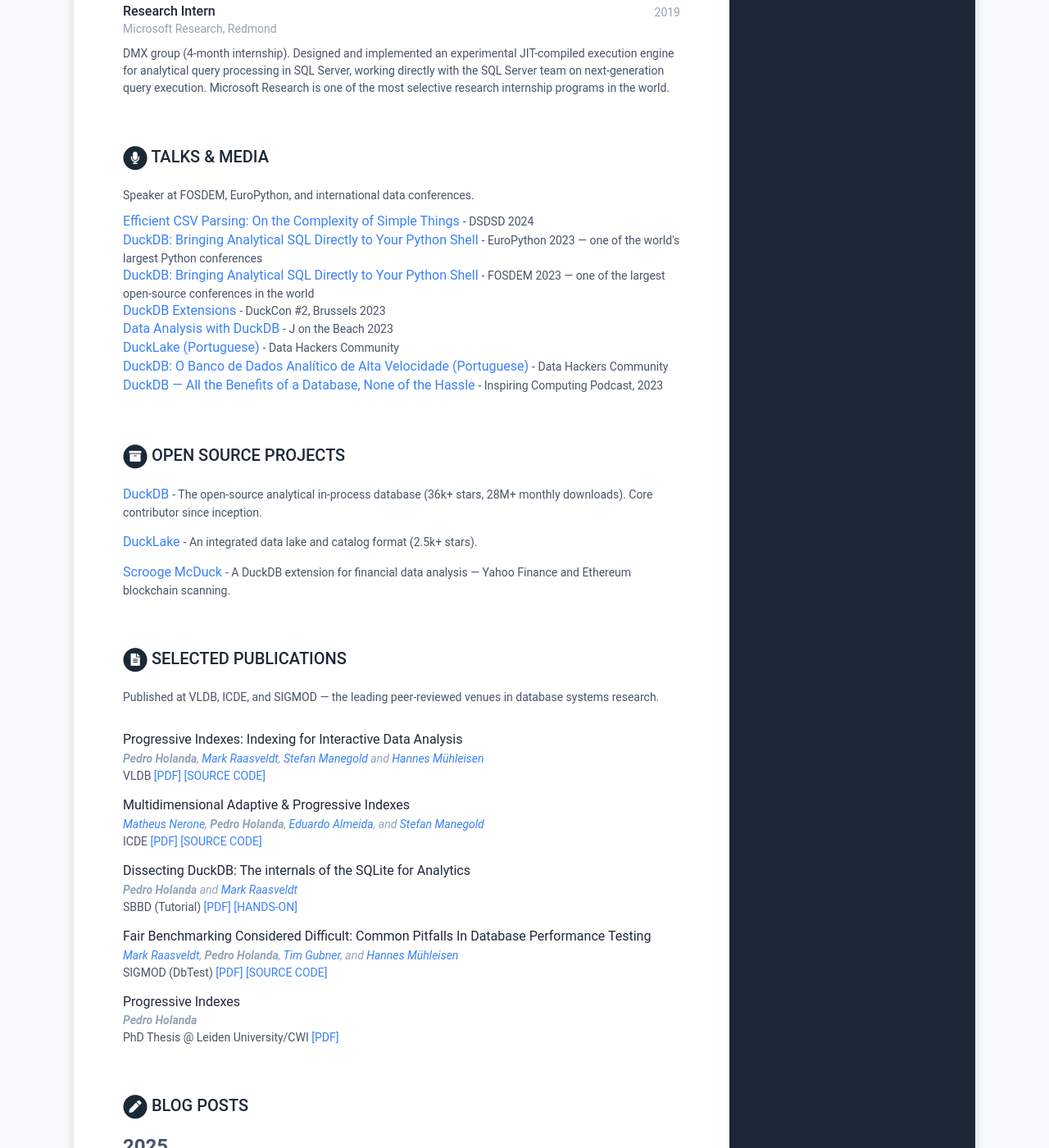
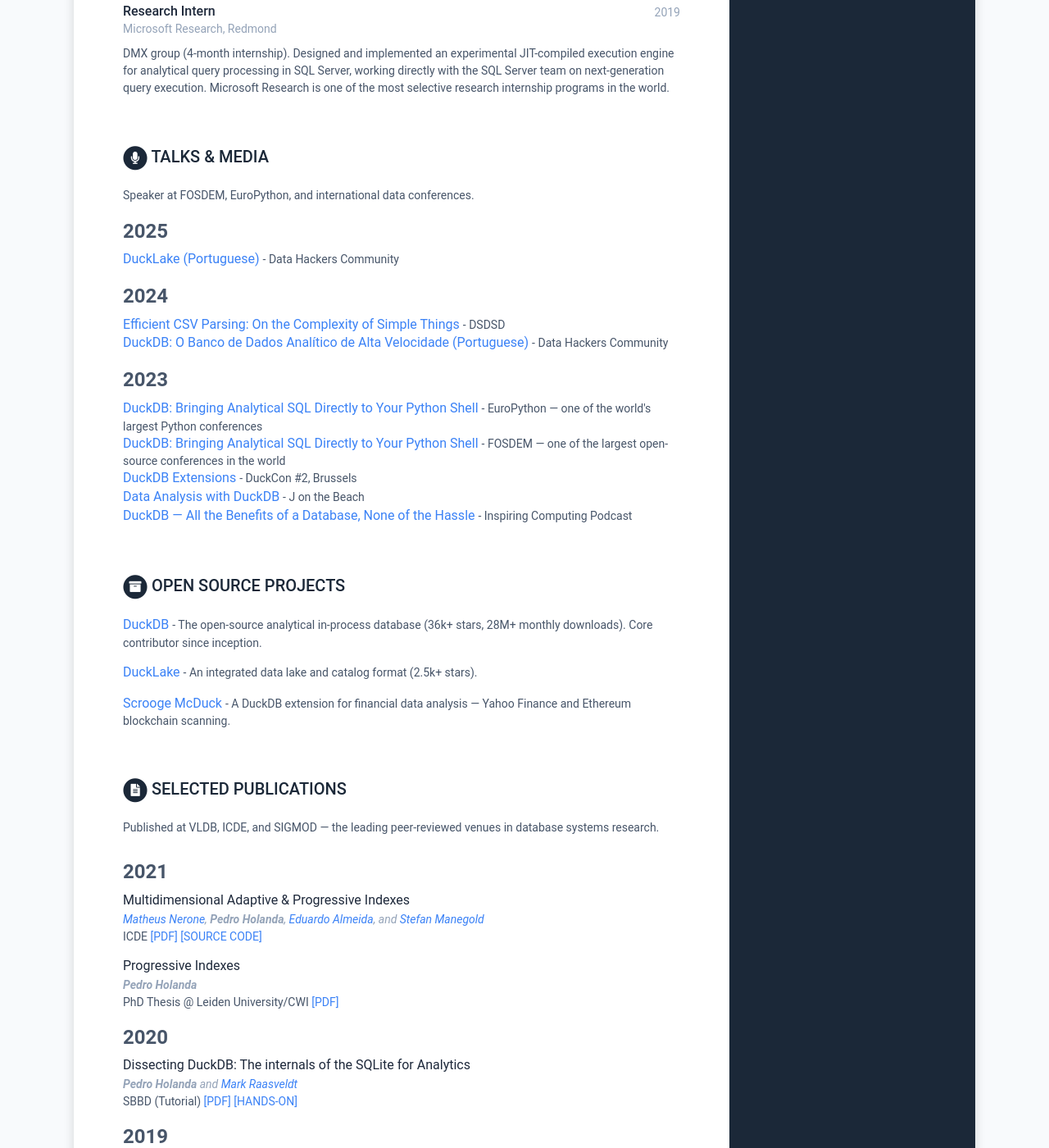
Before and after one commit to pdet/pdet.github.io, a Jekyll site: the page built from index.html, in a window 1280 px wide and 1400 px high, scrolled down 941 px. Shown: the whole window at 82% size. Built offline with Jekyll 4.4.1, drawn with Linux system fonts in a browser that asks for light colours.

Commit message:
adjustments

```diff
--- a/_data/data.yml
+++ b/_data/data.yml
@@ -80,37 +80,40 @@
     title: Talks & Media
     intro: "Speaker at FOSDEM, EuroPython, and international data conferences."
     items:
-      - title: "Efficient CSV Parsing: On the Complexity of Simple Things"
-        link: "https://www.youtube.com/watch?v=YrqSp8m7fmk"
-        venue: DSDSD 2024
-
-      - title: "DuckDB: Bringing Analytical SQL Directly to Your Python Shell"
-        link: "https://www.youtube.com/watch?v=egN4TwVyJss"
-        venue: "EuroPython 2023 — one of the world's largest Python conferences"
-
-      - title: "DuckDB: Bringing Analytical SQL Directly to Your Python Shell"
-        link: "https://www.youtube.com/watch?v=-rCZQHXSunc"
-        venue: "FOSDEM 2023 — one of the largest open-source conferences in the world"
-
-      - title: "DuckDB Extensions"
-        link: "https://www.youtube.com/watch?v=UKo_LQyLTko"
-        venue: "DuckCon #2, Brussels 2023"
-
-      - title: "Data Analysis with DuckDB"
-        link: "https://www.youtube.com/watch?v=f8OsHWvCQw4"
-        venue: J on the Beach 2023
-
       - title: "DuckLake (Portuguese)"
         link: "https://www.youtube.com/watch?v=QSVucNH-3Xg"
         venue: Data Hackers Community
+        date: 2025
+
+      - title: "Efficient CSV Parsing: On the Complexity of Simple Things"
+        link: "https://www.youtube.com/watch?v=YrqSp8m7fmk"
+        venue: DSDSD
+        date: 2024
 
       - title: "DuckDB: O Banco de Dados Analítico de Alta Velocidade (Portuguese)"
         link: "https://www.youtube.com/watch?v=n0npcfsZvnk"
         venue: Data Hackers Community
 
+      - title: "DuckDB: Bringing Analytical SQL Directly to Your Python Shell"
+        link: "https://www.youtube.com/watch?v=egN4TwVyJss"
+        venue: "EuroPython — one of the world's largest Python conferences"
+        date: 2023
+
+      - title: "DuckDB: Bringing Analytical SQL Directly to Your Python Shell"
+        link: "https://www.youtube.com/watch?v=-rCZQHXSunc"
+        venue: "FOSDEM — one of the largest open-source conferences in the world"
+
+      - title: "DuckDB Extensions"
+        link: "https://www.youtube.com/watch?v=UKo_LQyLTko"
+        venue: "DuckCon #2, Brussels"
+
+      - title: "Data Analysis with DuckDB"
+        link: "https://www.youtube.com/watch?v=f8OsHWvCQw4"
+        venue: J on the Beach
+
       - title: "DuckDB — All the Benefits of a Database, None of the Hassle"
         link: "https://www.inspiringcomputing.com/2107763/episodes/12627309-duckdb-all-the-benefits-of-a-database-none-of-the-hassle"
-        venue: Inspiring Computing Podcast, 2023
+        venue: Inspiring Computing Podcast
 
 projects:
     title: Open Source Projects
@@ -133,25 +136,29 @@
     intro: "Published at VLDB, ICDE, and SIGMOD — the leading peer-reviewed venues in database systems research."
 
     papers:
-      - title: "Progressive Indexes: Indexing for Interactive Data Analysis"
-        authors: <b>Pedro Holanda</b>, <a href="https://mytherin.github.io/">Mark Raasveldt</a>, <a href="https://homepages.cwi.nl/~manegold/">Stefan Manegold</a> and <a href="https://hannes.muehleisen.org">Hannes Mühleisen</a>
-        conference: VLDB <a href="assets/papers/progidx_vldb.pdf">[PDF]</a> <a href="https://github.com/pdet/ProgressiveIndexing">[SOURCE CODE]</a>
-
       - title: "Multidimensional Adaptive & Progressive Indexes"
         authors: <a href="https://www.cwi.nl/people/matheus-nerone">Matheus Nerone</a>, <b>Pedro Holanda</b>, <a href="http://www.inf.ufpr.br/eduardo/">Eduardo Almeida</a>, and <a href="https://homepages.cwi.nl/~manegold/">Stefan Manegold</a>
         conference: ICDE <a href="assets/papers/ICDE2021.pdf">[PDF]</a> <a href="https://github.com/pdet/MultidimensionalAdaptiveIndexing">[SOURCE CODE]</a>
+        date: 2021
+
+      - title: "Progressive Indexes"
+        authors: <b>Pedro Holanda</b>
+        conference: PhD Thesis @ Leiden University/CWI <a href="https://ir.cwi.nl/pub/31048">[PDF]</a>
 
       - title: "Dissecting DuckDB: The internals of the SQLite for Analytics"
         authors: <b>Pedro Holanda</b> and <a href="https://mytherin.github.io/">Mark Raasveldt</a>
         conference: SBBD (Tutorial) <a href="assets/papers/duck_sbbd.pdf">[PDF]</a> <a href="https://github.com/pdet/duckdb-tutorial">[HANDS-ON]</a>
+        date: 2020
+
+      - title: "Progressive Indexes: Indexing for Interactive Data Analysis"
+        authors: <b>Pedro Holanda</b>, <a href="https://mytherin.github.io/">Mark Raasveldt</a>, <a href="https://homepages.cwi.nl/~manegold/">Stefan Manegold</a> and <a href="https://hannes.muehleisen.org">Hannes Mühleisen</a>
+        conference: VLDB <a href="assets/papers/progidx_vldb.pdf">[PDF]</a> <a href="https://github.com/pdet/ProgressiveIndexing">[SOURCE CODE]</a>
+        date: 2019
 
       - title: "Fair Benchmarking Considered Difficult: Common Pitfalls In Database Performance Testing"
         authors: <a href="https://mytherin.github.io/">Mark Raasveldt</a>, <b>Pedro Holanda</b>, <a href="https://t1mm3.github.io/">Tim Gubner</a>, and <a href="https://hannes.muehleisen.org">Hannes Mühleisen</a>
         conference: SIGMOD (DbTest) <a href="assets/papers/benchmarking.pdf">[PDF]</a> <a href="https://github.com/pdet/FairBenchmarking">[SOURCE CODE]</a>
-
-      - title: "Progressive Indexes"
-        authors: <b>Pedro Holanda</b>
-        conference: PhD Thesis @ Leiden University/CWI <a href="https://ir.cwi.nl/pub/31048">[PDF]</a>
+        date: 2018
 
 blogposts:
 
@@ -166,7 +173,6 @@
       - title: "DuckDB's CSV Reader and the Pollock Robustness Benchmark: Into the CSV Abyss"
         authors: <b>Pedro Holanda</b>, <a href="https://szarnyasgabor.github.io/">Gábor Szárnyas</a>, and <a href="https://gerardovitagliano.github.io/">Gerardo Vitagliano</a>
         conference: DuckDB Blog <a href="https://duckdb.org/2025/04/16/duckdb-csv-pollock-benchmark.html">[Here]</a>
-        date: 2025
 
       - title: "CSV Files: Dethroning Parquet as the Ultimate Storage File Format — or Not?"
         authors: <b>Pedro Holanda</b>
@@ -176,7 +182,6 @@
       - title: "Driving CSV Performance: Benchmarking DuckDB with the NYC Taxi Dataset"
         authors: <b>Pedro Holanda</b>
         conference: DuckDB Blog <a href="https://duckdb.org/2024/10/16/driving-csv-performance-benchmarking-duckdb-with-the-nyc-taxi-dataset.html">[Here]</a>
-        date: 2024
 
       - title: "Scrooge - DuckDB: Experimental Ethereum Blockchain Scanner"
         authors: <b>Pedro Holanda</b>
@@ -190,7 +195,6 @@
       - title: "DuckDB ADBC — Zero-Copy Data Transfer via Arrow Database Connectivity"
         authors: <b>Pedro Holanda</b>
         conference: DuckDB Blog <a href="https://duckdb.org/2023/08/04/adbc">[Here]</a>
-        date: 2023
 
       - title: "From Waddle to Flying: Quickly Expanding DuckDB's Functionality with Scalar Python UDFs"
         authors: <b>Pedro Holanda</b>, <a href="https://github.com/Tishj">Thijs Bruineman</a>, and <a href="https://github.com/cpcloud">Phillip Cloud</a>
@@ -208,7 +212,6 @@
       - title: "Scrooge McDuck: A DuckDB Extension for Financial Data Analysis (Demo)"
         authors: <b>Pedro Holanda</b>
         conference: Blog <a href="https://pdet-blog.github.io/2022/08/16/scrooge.html">[Here]</a>
-        date: 2022
 
       - title: "DuckDB quacks Arrow: A zero-copy data integration between Apache Arrow and DuckDB"
         authors: <b>Pedro Holanda</b> and <a href="https://github.com/jonkeane">Jonathan Keane</a>
--- a/_includes/talks.html
+++ b/_includes/talks.html
@@ -17,6 +17,9 @@
   {% endif %}
 
   {% for talk in talks.items %}
+  {% if talk.date %}
+  <h3> {{talk.date}} </h3>
+  {% endif %}
   <div class="item">
     <span class="project-title">
       <a href="{{ talk.link }}">{{ talk.title }}</a>
```
